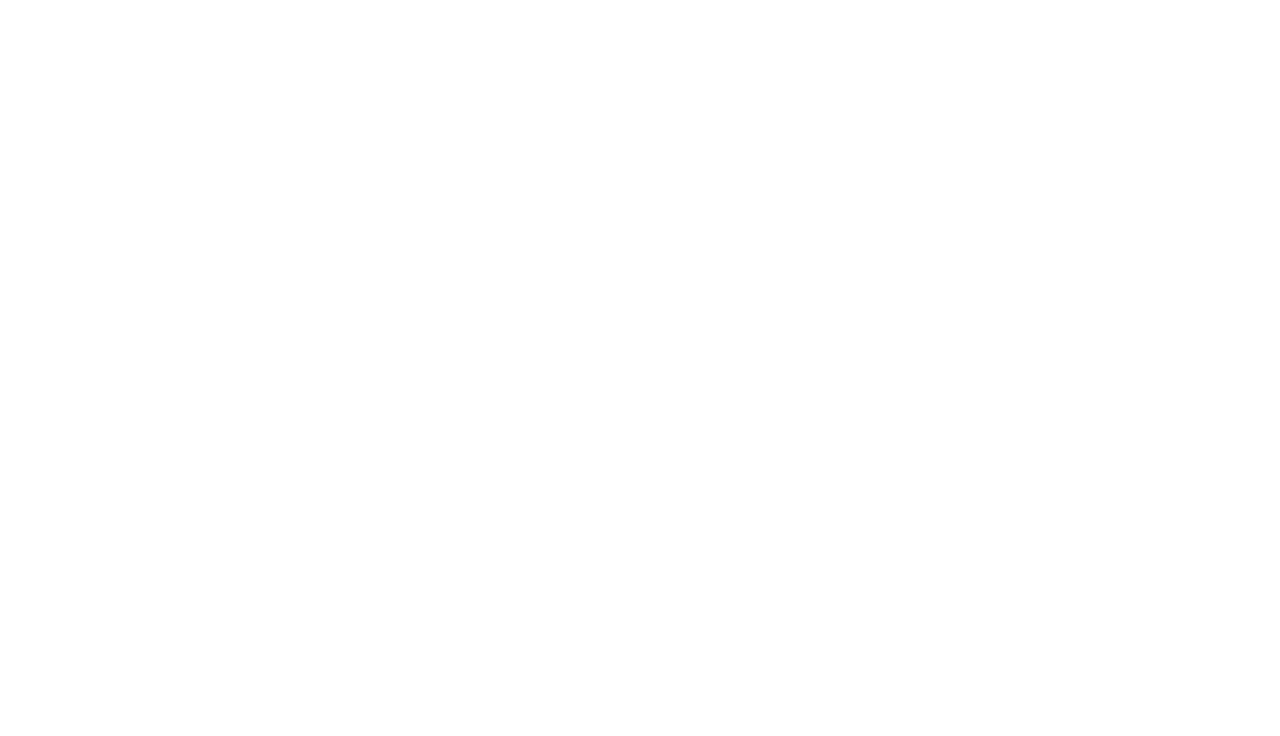
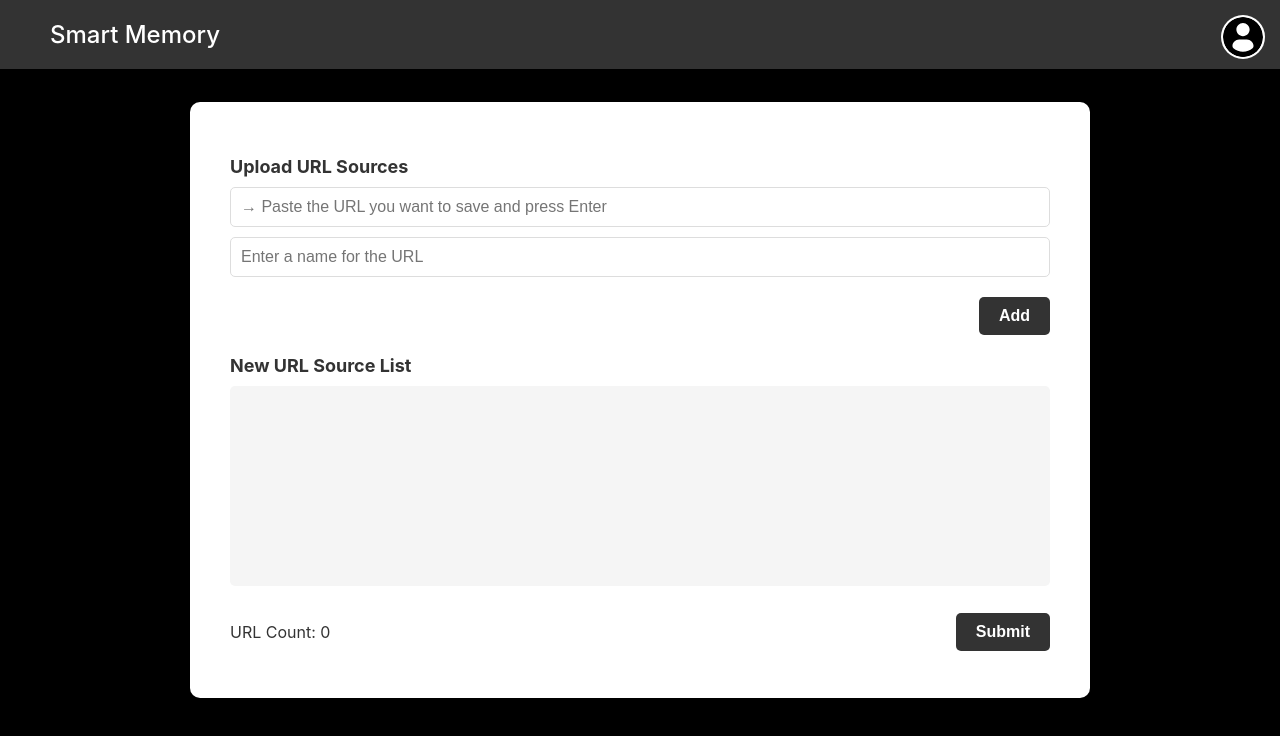
Before and after one commit to zaedaamrin/theta_project, a React (Create React App) app in the folder frontend/: page /add-url-2 in a window 1280 px wide. Before the commit this address had no page. Shown: the top 736 px of the page. Built offline with nearby package versions, Linux system fonts and the light colour scheme.

Commit message:
added URL Submission V2

```diff
--- a/frontend/src/App.css
+++ b/frontend/src/App.css
@@ -430,36 +430,44 @@
   background-color: #fff;
   color: #333;
   border-radius: 10px;
-  padding: 40px; /* Increased padding for a more spacious feel */
-  width: 90%; /* Set width to 90% of the viewport width */
-  max-width: 900px; /* Increased max-width to allow a larger container */
-  min-height: 400px; /* Added min-height for a taller container */
-  margin: 20px auto; /* Added margin-top to move container down */
+  padding: 40px;
+  width: 90%;
+  max-width: 900px;
+  min-height: 500px;
+  margin: 20px auto;
   box-shadow: 0 0 15px rgba(0, 0, 0, 0.1);
+  box-sizing: border-box;
 }
 
 .url-submission-title {
   font-size: 18px;
   font-weight: bold;
-  margin-bottom: 20px;
+  margin-bottom: 10px;
+  text-align: left;
 }
 
 .url-input-container {
   display: flex;
-  align-items: center;
+  flex-direction: column;
+  align-items: flex-start;
+  width: 100%;
   margin-bottom: 20px;
+  box-sizing: border-box;
 }
 
-.url-input {
-  flex: 1;
+.url-input,
+.url-name-input {
+  width: 100%;
   padding: 10px;
   border-radius: 5px;
   border: 1px solid #ddd;
-  margin-right: 10px;
   font-size: 16px;
+  margin-bottom: 10px;
+  box-sizing: border-box;
 }
 
 .add-button {
+  align-self: flex-end;
   background-color: #333;
   color: #fff;
   border: none;
@@ -468,10 +476,13 @@
   cursor: pointer;
   font-size: 16px;
   font-weight: bold;
+  margin-top: 10px;
 }
 
 .url-list-container {
+  width: 100%;
   margin-bottom: 20px;
+  box-sizing: border-box;
 }
 
 .url-list-title {
@@ -481,11 +492,13 @@
 }
 
 .url-list {
+  width: 100%;
   background-color: #f5f5f5;
   border-radius: 5px;
   padding: 15px;
-  max-height: 400px;
+  height: 200px;
   overflow-y: auto;
+  box-sizing: border-box;
 }
 
 .url-item {
@@ -497,6 +510,8 @@
   display: flex;
   justify-content: space-between;
   align-items: center;
+  width: 100%;
+  box-sizing: border-box;
 }
 
 .url-count {
--- a/frontend/src/App.js
+++ b/frontend/src/App.js
@@ -6,6 +6,7 @@
 import PersonalHome from './pages/PersonalHome';
 import RegistrationPage from './pages/RegistrationPage';
 import URLSubmission from './pages/URLSubmissionPage';
+import URLSubmission2 from './pages/URLSubmissionPage2';
 
 function App() {
   return (
@@ -17,6 +18,7 @@
           <Route path="/personal-home" element={<PersonalHome />} />
           <Route path="/signup" element={<RegistrationPage />} />
           <Route path="/add-url" element={<URLSubmission />} />
+          <Route path="/add-url-2" element={<URLSubmission2 />} />
 
         </Routes>
       </div>
--- a/frontend/src/components/ChatHistory.js
+++ b/frontend/src/components/ChatHistory.js
@@ -24,7 +24,7 @@
             cursor: 'pointer'
           }}
         >
-          Chat
+          New Chat
         </button>
       </div>
     </div>
--- /dev/null
+++ b/frontend/src/components/URLSubmission2.js
@@ -0,0 +1,81 @@
+
+import React, { useState } from 'react';
+
+const URLSubmissionTable2 = () => {
+  const [url, setUrl] = useState('');
+  const [urlName, setUrlName] = useState('');
+  const [urlList, setUrlList] = useState([]);
+
+  // Function to handle adding URL and Name to the list
+  const handleAddUrl = () => {
+    if (url && urlName) {
+      setUrlList([...urlList, { url, name: urlName }]);
+      setUrl(''); // Clear the URL input after adding
+      setUrlName(''); // Clear the name input after adding
+    }
+  };
+
+  // Function to handle URL input
+  const handleUrlChange = (e) => {
+    setUrl(e.target.value);
+  };
+
+  // Function to handle URL Name input
+  const handleUrlNameChange = (e) => {
+    setUrlName(e.target.value);
+  };
+
+  // Function to handle submission
+  const handleSubmit = () => {
+    if (urlList.length > 0) {
+      console.log('Submitted URLs:', urlList);
+      alert('URLs submitted successfully!');
+      setUrlList([]); // Clear the list after submission
+    }
+  };
+
+  return (
+    <div className="url-submission-container">
+      <h2 className="url-submission-title">Upload URL Sources</h2>
+      <div className="url-input-container">
+        <input
+          type="text"
+          placeholder="→ Paste the URL you want to save and press Enter"
+          value={url}
+          onChange={handleUrlChange}
+          className="url-input"
+          onKeyPress={(e) => e.key === 'Enter' && handleAddUrl()}
+        />
+        <input
+          type="text"
+          placeholder="Enter a name for the URL"
+          value={urlName}
+          onChange={handleUrlNameChange}
+          className="url-name-input"
+        />
+        <button onClick={handleAddUrl} className="add-button">
+          Add
+        </button>
+      </div>
+      <div className="url-list-container">
+        <h3 className="url-list-title">New URL Source List</h3>
+        <div className="url-list">
+          {urlList.map((item, index) => (
+            <div key={index} className="url-item">
+              <strong>Name:</strong> {item.name} <br />
+              <strong>URL:</strong> {item.url}
+            </div>
+          ))}
+        </div>
+      </div>
+      <div className="url-footer">
+        <p className="url-count">URL Count: {urlList.length}</p>
+        <button onClick={handleSubmit} className="submit-button">
+          Submit
+        </button>
+      </div>
+    </div>
+  );
+};
+
+export default URLSubmissionTable2;
--- /dev/null
+++ b/frontend/src/pages/URLSubmissionPage2.js
@@ -0,0 +1,17 @@
+import React from 'react';
+import Nav from '../components/Nav';
+import URLSubmissionTable2 from '../components/URLSubmission2';
+import Profile from '../components/PersonalProfile';
+import '../App.css'; // Import your styles
+
+const URLSubmission2 = () => {
+  return (
+    <div className="url-submission-page">
+      <Nav />
+      <Profile />
+      <URLSubmissionTable2 />
+    </div>
+  );
+};
+
+export default URLSubmission2;
--- a/package.json
+++ b/package.json
@@ -1,5 +1,6 @@
 {
   "dependencies": {
+    "axios": "^1.7.7",
     "react-router-dom": "^6.27.0",
     "react-scripts": "^5.0.1"
   }
```
Also changed, not shown: 1 other file (tests, documents, lock files or other folders).
